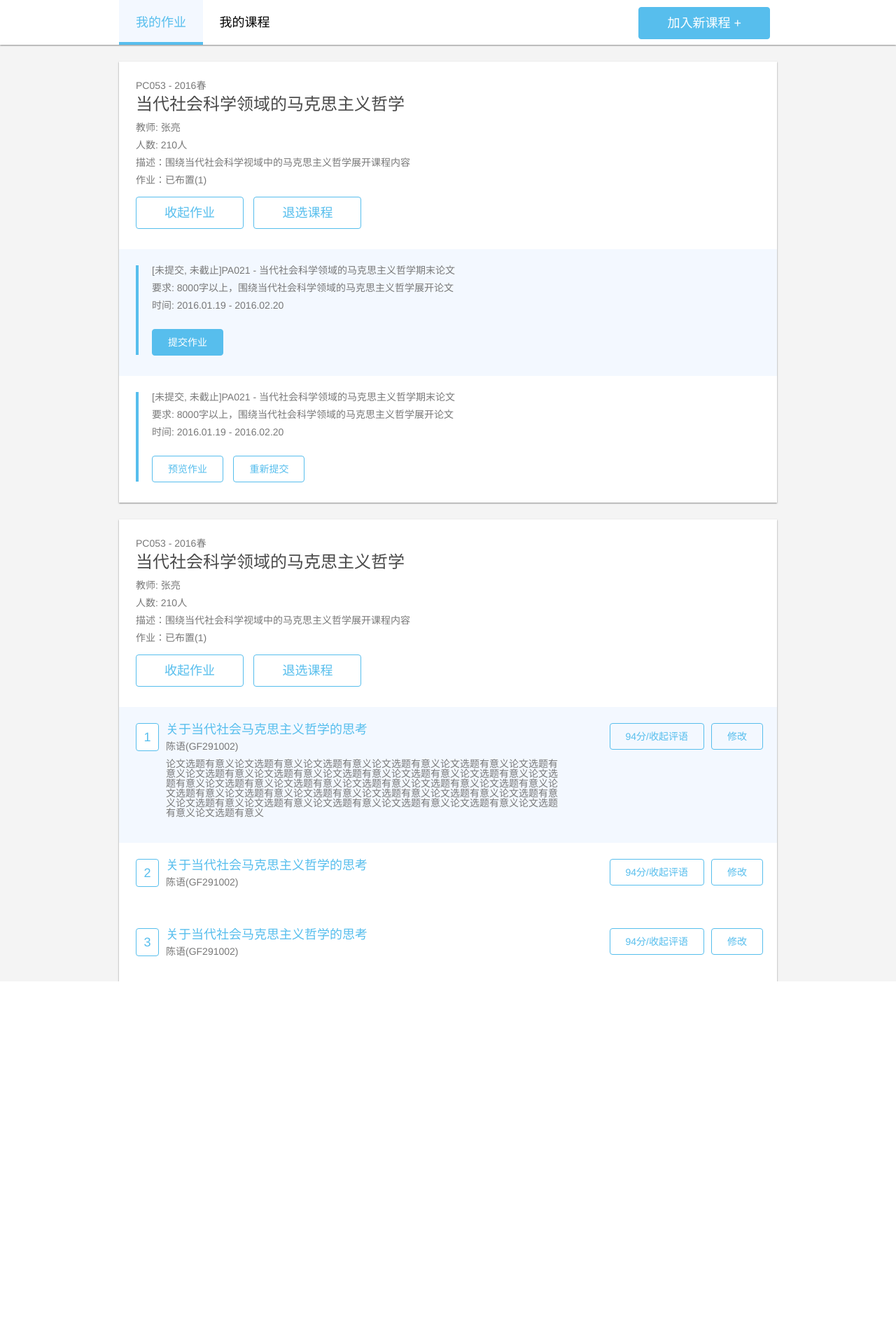
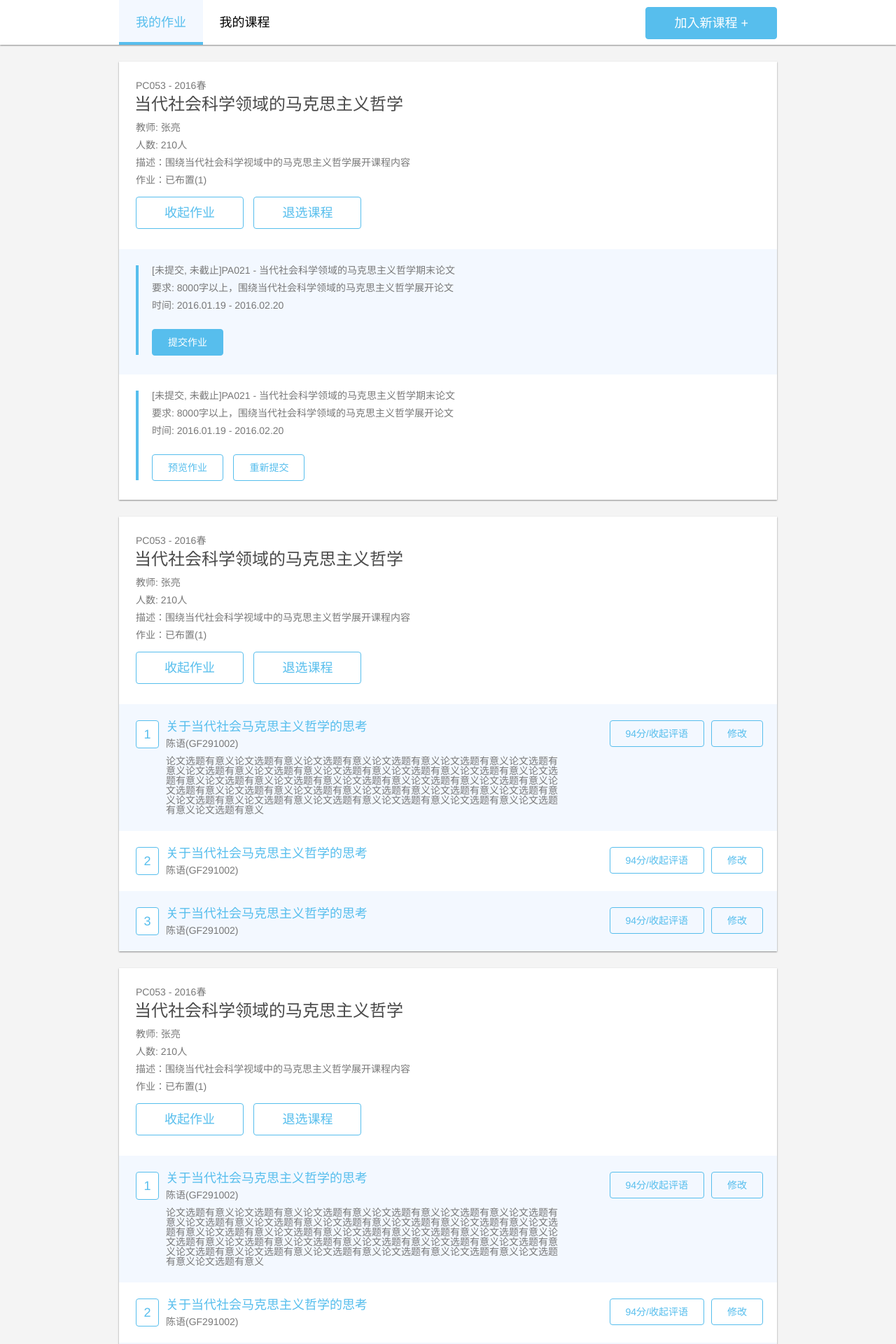
Before and after one commit to CrossNJU/PASS, a PHP site: page /DbName/Public/html_reference/card.html in a window 1280 px wide. Shown: the top 1920 px of the page at 70% size. Before the commit the page ends 1402 px from the top, so only its background shows below. Run offline with PHP 8.4, Linux system fonts and the light colour scheme.

Commit message:
Add some static pages

```diff
--- a/Public/css/card.css
+++ b/Public/css/card.css
@@ -1,6 +1,10 @@
 body{
 	font-family: "Avenir Next", Avenir, "Helvetica Neue", Helvetica, "Nimbus Sans L", Arial, "Liberation Sans", "PingFang SC", "Hiragino Sans GB", "Source Han Sans CN", "Source Han Sans SC", "Microsoft YaHei", "Wenquanyi Micro Hei", "WenQuanYi Zen Hei", "ST Heiti", SimHei, "WenQuanYi Zen Hei Sharp", sans-serif;
 	background-color: #f4f4f4;
+}
+
+input, label, select, option, textarea, button, fieldset, legend {
+	font-family: "Avenir Next", Avenir, "Helvetica Neue", Helvetica, "Nimbus Sans L", Arial, "Liberation Sans", "PingFang SC", "Hiragino Sans GB", "Source Han Sans CN", "Source Han Sans SC", "Microsoft YaHei", "Wenquanyi Micro Hei", "WenQuanYi Zen Hei", "ST Heiti", SimHei, "WenQuanYi Zen Hei Sharp", sans-serif;
 }
 
 a {
@@ -14,6 +18,7 @@
 }
 
 .card-title {
+	margin-left: -2px;
 	margin-bottom: 11px;
 	font-size: 24px;
 	color: #4a4a4a;
@@ -62,6 +67,13 @@
 	line-height: 36px;
 }
 
+.search-bar {
+	display: inline-block;
+	width: 300px;
+	height: 24px;
+	vertical-align: middle;
+}
+
 
 .nav {
 	width: 100%;
@@ -90,15 +102,17 @@
 	color:  #57beed;
 }
 
-.nav .btn{
+.nav .btn {
 	margin-top: 10px;
+	margin-right: 0;
 	float: right;
 }
 
-.card {
-	margin-top: 24px;
-	background-color: #fff;
-	box-shadow: 0px 1px 2px #888888;
+
+.nav .search-bar {
+	margin-top: 10px;
+	margin-right: 10px;
+	float: right;
 }
 
 .rect {
@@ -123,9 +137,28 @@
 	float: left;
 }
 
+
+
+.card {
+	margin-top: 24px;
+	background-color: #fff;
+	box-shadow: 0px 1px 2px #888888;
+}
+
+.card-left {
+	width: 600px;
+	float: left;
+}
+
+.card-right {
+	width: 290px;
+	float: right;
+}
+
 .card-info {
 	padding-top: 27px;
 	padding-left: 24px;
+	padding-right: 24px;
 	padding-bottom: 25px;
 }
 
@@ -140,11 +173,13 @@
 .homework {
 	padding-top: 23px;
 	padding-left: 24px;
-	padding-bottom: 25px;
+	padding-bottom: 23px;
 	padding-right: 10px;
 }
 
-.homework-active {
+
+
+.homework:nth-child(even){
 	background-color:#f3f8ff;
 }
 
@@ -172,5 +207,43 @@
 }
 
 .homework-tch .rect {
-	height: 150px;
+	height: 153px;
 }
+
+.comment:last-child{
+	margin-bottom: 0;
+}
+
+.preview-card .card-title {
+	margin-top: 12px;
+	margin-bottom: 5px;
+	color: #57beed;
+	font-weight: bold;
+}
+
+.comment-textarea {
+	width: 223px;
+	margin-bottom: 18px;
+	height: 152px;
+}
+
+.grade-input {
+	width: 223px;
+	margin-bottom: 18px;
+}
+
+.correct-card .btn {
+	width: 163px;
+}
+
+
+.input-card input, .input-card .textarea {
+	width: 538px;
+	margin-bottom: 10px;
+	font-size: 18px;
+}
+
+.input-card .comment {
+	margin-top: 8px;
+	margin-bottom: 5px;
+}
--- a/Public/html_reference/card.html
+++ b/Public/html_reference/card.html
@@ -30,7 +30,7 @@
 					<a class="btn" href="#">收起作业</a>
 					<a class="btn" href="#">退选课程</a>
 				</div>
-				<div class="homework homework-active">
+				<div class="homework">
 					<div class="rect"></div>
 					<p class="comment">[<span>未提交</span>, <span>未截止</span>]<span>PA021 - 当代社会科学领域的马克思主义哲学期末论文</span></p>
 					<p class="comment">要求: <span>8000字以上，围绕当代社会科学领域的马克思主义哲学展开论文</span></p>
@@ -93,6 +93,94 @@
 					<div class="clear"></div>
 				</div>
 			</div>
+			<div class="card">
+				<div class="card-info">
+					<p class="comment class-num">PC053 - 2016春</p>
+					<h3 class="card-title">当代社会科学领域的马克思主义哲学</h3>
+					<p class="comment">教师: 张亮</p>
+					<p class="comment">人数: 210人</p>
+					<p class="comment">描述：围绕当代社会科学视域中的马克思主义哲学展开课程内容</p>
+					<p class="comment">作业：已布置(1)</p>
+					<a class="btn" href="#">收起作业</a>
+					<a class="btn" href="#">退选课程</a>
+				</div>
+
+				<div class="homework homework-manage homework-active">
+					<div class="num">1</div>
+					<div class="homework-info">
+						<p class="homework-title">关于当代社会马克思主义哲学的思考</p>
+						<p class="stu-info comment">陈语(GF291002)</p>
+						<p class="homework-request comment">论文选题有意义论文选题有意义论文选题有意义论文选题有意义论文选题有意义论文选题有意义论文选题有意义论文选题有意义论文选题有意义论文选题有意义论文选题有意义论文选题有意义论文选题有意义论文选题有意义论文选题有意义论文选题有意义论文选题有意义论文选题有意义论文选题有意义论文选题有意义论文选题有意义论文选题有意义论文选题有意义论文选题有意义论文选题有意义论文选题有意义论文选题有意义论文选题有意义论文选题有意义论文选题有意义</p>
+					</div>
+					<a class="btn btn-small" href="#">修改</a>
+					<a class="btn btn-small" href="#">94分/收起评语</a>
+					<div class="clear"></div>
+				</div>
+				<div class="homework homework-manage">
+					<div class="num">2</div>
+					<div class="homework-info">
+						<p class="homework-title">关于当代社会马克思主义哲学的思考</p>
+						<p class="stu-info comment">陈语(GF291002)</p>
+					</div>
+					<a class="btn btn-small" href="#">修改</a>
+					<a class="btn btn-small" href="#">94分/收起评语</a>
+					<div class="clear"></div>
+				</div>
+				<div class="homework homework-manage">
+					<div class="num">3</div>
+					<div class="homework-info">
+						<p class="homework-title">关于当代社会马克思主义哲学的思考</p>
+						<p class="stu-info comment">陈语(GF291002)</p>
+					</div>
+					<a class="btn btn-small" href="#">修改</a>
+					<a class="btn btn-small" href="#">94分/收起评语</a>
+					<div class="clear"></div>
+				</div>
+			</div>
+			<div class="card">
+				<div class="card-info">
+					<p class="comment class-num">PC053 - 2016春</p>
+					<h3 class="card-title">当代社会科学领域的马克思主义哲学</h3>
+					<p class="comment">教师: 张亮</p>
+					<p class="comment">人数: 210人</p>
+					<p class="comment">描述：围绕当代社会科学视域中的马克思主义哲学展开课程内容</p>
+					<p class="comment">作业：已布置(1)</p>
+					<a class="btn" href="#">收起作业</a>
+					<a class="btn" href="#">退选课程</a>
+				</div>
+
+				<div class="homework homework-manage homework-active">
+					<div class="num">1</div>
+					<div class="homework-info">
+						<p class="homework-title">关于当代社会马克思主义哲学的思考</p>
+						<p class="stu-info comment">陈语(GF291002)</p>
+						<p class="homework-request comment">论文选题有意义论文选题有意义论文选题有意义论文选题有意义论文选题有意义论文选题有意义论文选题有意义论文选题有意义论文选题有意义论文选题有意义论文选题有意义论文选题有意义论文选题有意义论文选题有意义论文选题有意义论文选题有意义论文选题有意义论文选题有意义论文选题有意义论文选题有意义论文选题有意义论文选题有意义论文选题有意义论文选题有意义论文选题有意义论文选题有意义论文选题有意义论文选题有意义论文选题有意义论文选题有意义</p>
+					</div>
+					<a class="btn btn-small" href="#">修改</a>
+					<a class="btn btn-small" href="#">94分/收起评语</a>
+					<div class="clear"></div>
+				</div>
+				<div class="homework homework-manage">
+					<div class="num">2</div>
+					<div class="homework-info">
+						<p class="homework-title">关于当代社会马克思主义哲学的思考</p>
+						<p class="stu-info comment">陈语(GF291002)</p>
+					</div>
+					<a class="btn btn-small" href="#">修改</a>
+					<a class="btn btn-small" href="#">94分/收起评语</a>
+					<div class="clear"></div>
+				</div>
+				<div class="homework homework-manage">
+					<div class="num">3</div>
+					<div class="homework-info">
+						<p class="homework-title">关于当代社会马克思主义哲学的思考</p>
+						<p class="stu-info comment">陈语(GF291002)</p>
+					</div>
+					<a class="btn btn-small" href="#">修改</a>
+					<a class="btn btn-small" href="#">94分/收起评语</a>
+					<div class="clear"></div>
+				</div>
+			</div>
 		</div>
 	</div>
 
```
Also changed, not shown: Application/Home/View/homework-correct.html (added, +43 -0 lines), Application/Home/View/homework-details.html (added, +69 -0 lines), Application/Home/View/homework-modify.html (added, +43 -0 lines), Application/Home/View/homework-new.html (added, +43 -0 lines), Application/Home/View/joincourse.html (added, +47 -0 lines), Application/Home/View/mycourse-stu.html (renamed from Public/html_reference/mycourse-stu.html, +4 -3 lines), Application/Home/View/mycourse-tch.html (renamed from Public/html_reference/mycourse-tch.html, +4 -3 lines), Application/Home/View/myhomework-stu.html (renamed from Public/html_reference/myhomework-tch.html, +8 -8 lines), Application/Home/View/myhomework-tch.html (renamed from Public/html_reference/myhomework-stu.html, +9 -7 lines), Application/Home/View/setting-stu.html (added, +61 -0 lines), Public/css/IHF.css (+8 -2 lines).
